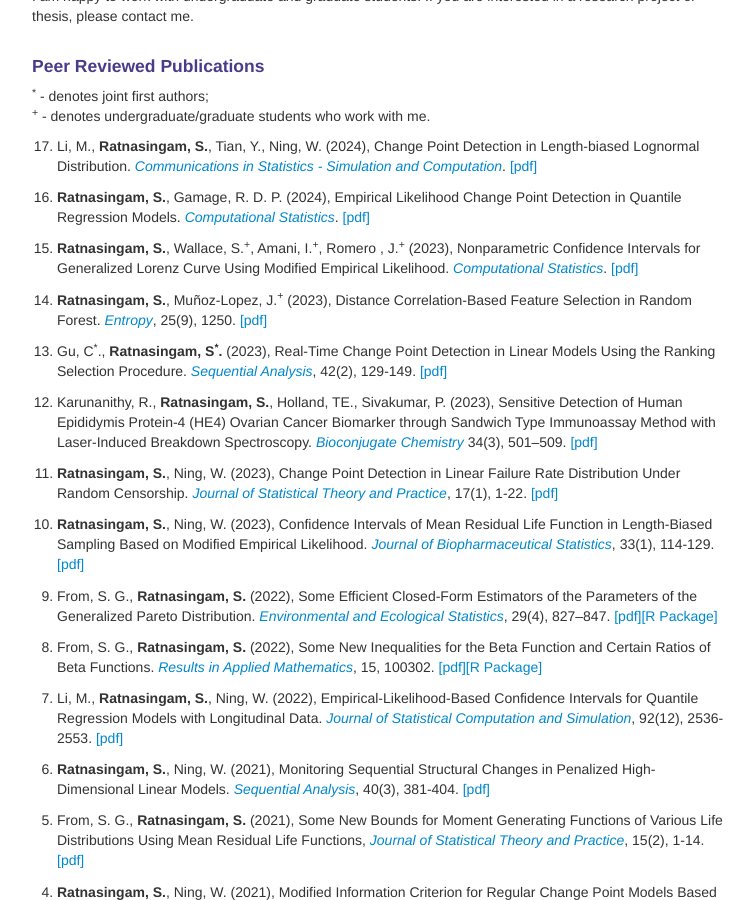
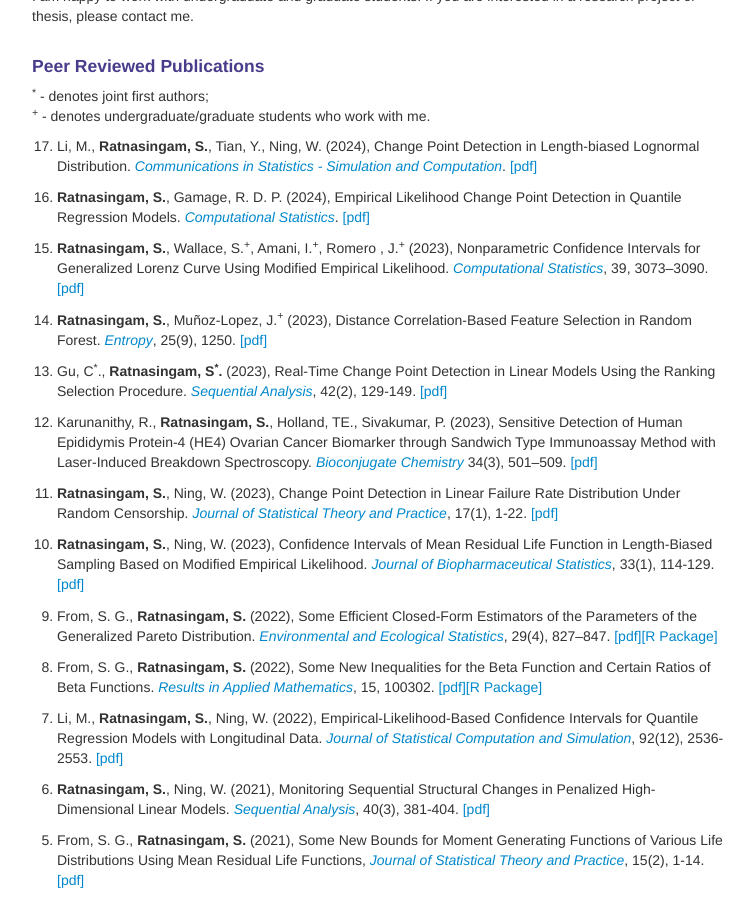
Before and after one commit to suthakaranr/suthakaranr.github.io, a Jekyll site: the page built from pages/Research.md, in a window 1280 px wide and 900 px high, scrolled down 316 px. Shown: the whole window, without its empty margins (258-1012 px from the left). Built offline with Jekyll 4.4.1, drawn with Linux system fonts in a browser that asks for light colours.

Commit message:
Update Research.md

```diff
--- a/pages/Research.md
+++ b/pages/Research.md
@@ -32,7 +32,7 @@ I am happy to work with undergraduate and graduate students. If you are interest
 
    <li value="16"> <b>Ratnasingam, S.</b>, Gamage, R. D. P. (2024), Empirical Likelihood Change Point Detection in Quantile Regression Models. <a style="text-decoration:none" href="https://doi.org/10.1007/s00180-024-01526-w" target="_blank" rel="noopener noreferrer"><i>Computational Statistics</i></a>. <a style="text-decoration:none" href="../assets/2024SRRG.pdf" target="_blank" rel="noopener noreferrer">[pdf]</a> </li> <br>
 
-   <li value="15"> <b>Ratnasingam, S.</b>, Wallace, S.<sup>+</sup>, Amani, I.<sup>+</sup>, Romero , J.<sup>+</sup> (2023), Nonparametric Confidence Intervals for Generalized Lorenz Curve Using Modified Empirical Likelihood. <a style="text-decoration:none" href="https://doi.org/10.1007/s00180-023-01431-8" target="_blank" rel="noopener noreferrer"><i>Computational Statistics</i></a>. <a style="text-decoration:none" href="../assets/2023SRSIJ.pdf" target="_blank" rel="noopener noreferrer">[pdf]</a> </li> <br>
+   <li value="15"> <b>Ratnasingam, S.</b>, Wallace, S.<sup>+</sup>, Amani, I.<sup>+</sup>, Romero , J.<sup>+</sup> (2023), Nonparametric Confidence Intervals for Generalized Lorenz Curve Using Modified Empirical Likelihood. <a style="text-decoration:none" href="https://doi.org/10.1007/s00180-023-01431-8" target="_blank" rel="noopener noreferrer"><i>Computational Statistics</i></a>, 39, 3073–3090. <a style="text-decoration:none" href="../assets/2023SRSIJ.pdf" target="_blank" rel="noopener noreferrer">[pdf]</a> </li> <br>
 
    <li value="14"> <b>Ratnasingam, S.</b>, Muñoz-Lopez, J.<sup>+</sup> (2023), Distance Correlation-Based Feature Selection in Random Forest. <a style="text-decoration:none" href="https://www.ncbi.nlm.nih.gov/pmc/articles/PMC10528294/" target="_blank" rel="noopener noreferrer"><i>Entropy</i></a>, 25(9), 1250. <a style="text-decoration:none" href="../assets/2023SJEN.pdf" target="_blank" rel="noopener noreferrer">[pdf]</a> </li> <br>
 
```
